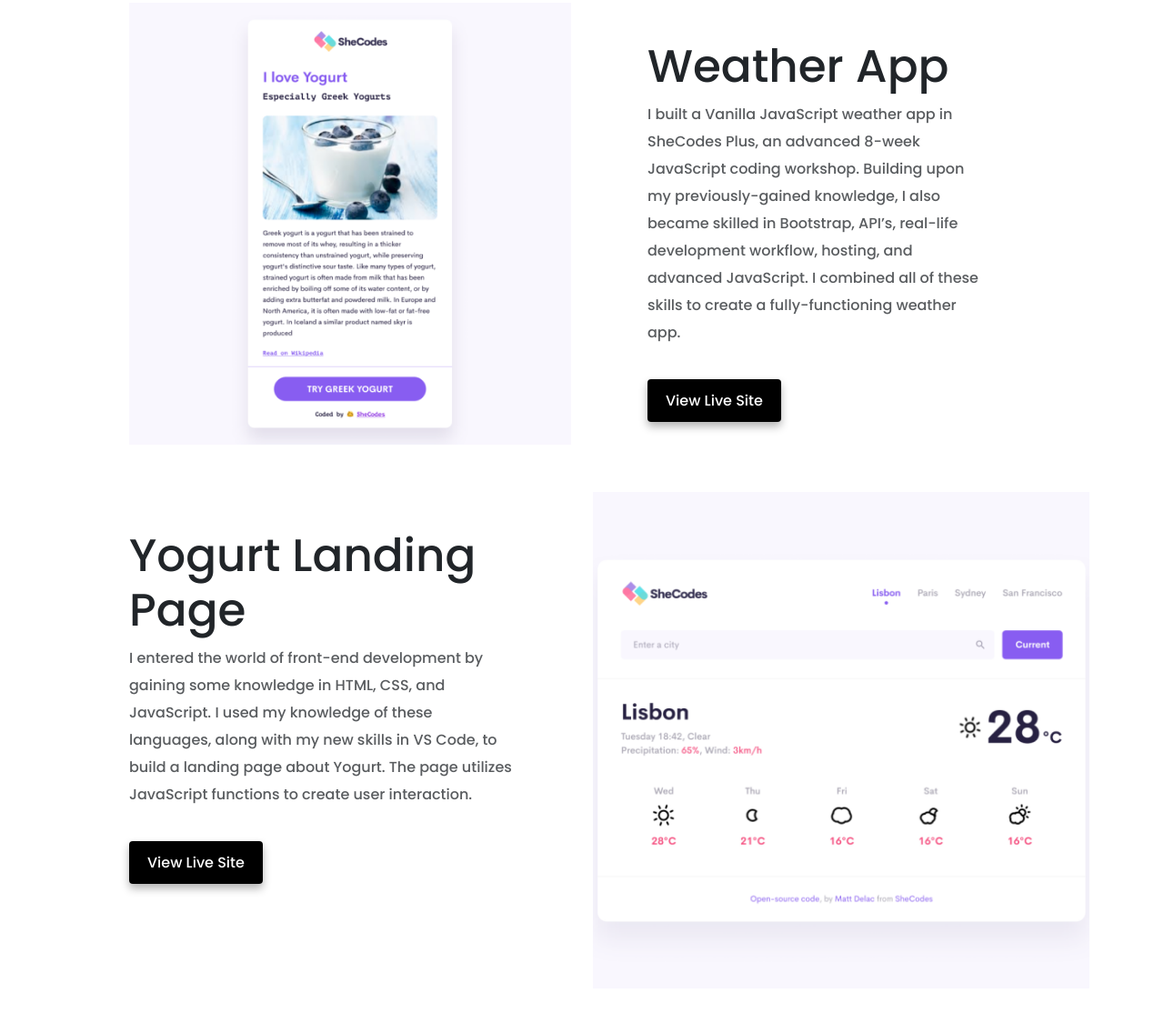
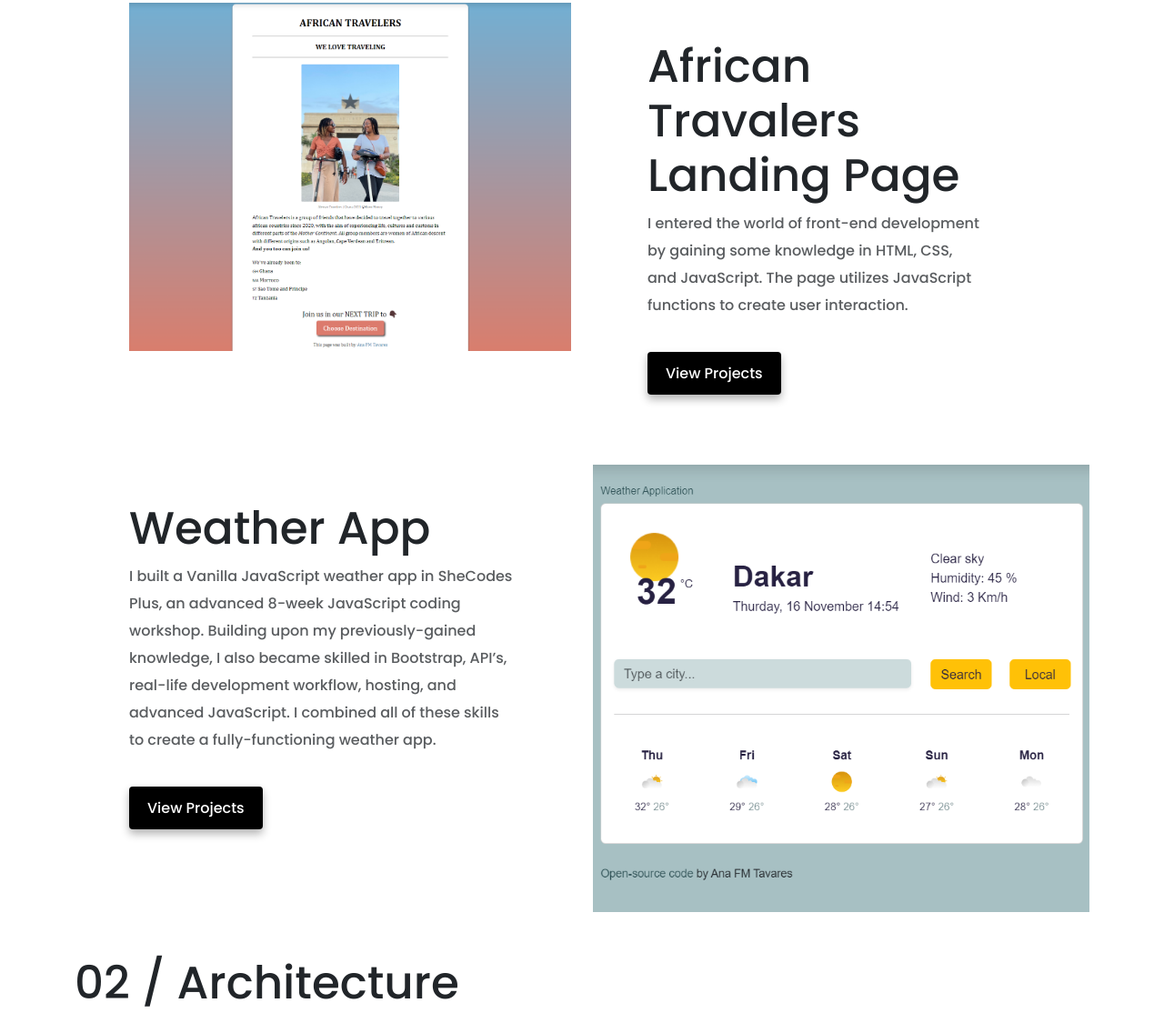
Before and after one commit to anafmt/Portfolio-project, a plain HTML site: page index.html in a window 1280 px wide. Shown: the part 1075-2189 px from the top of the page at 91% size. Drawn offline with nearby package versions, Linux system fonts and the light colour scheme.

Commit message:
Updated information

```diff
--- a/index.html
+++ b/index.html
@@ -80,18 +80,18 @@
       <div class="row m-5">
         <div class="col d-none d-lg-block">
           <img
-            src="images/WeatherApp_Thumbnail.png"
+            src="images/african_travelers.png"
             class="img-fluid"
             alt="Weather-app"
           />
         </div>
         <div class="col">
           <div class="project-description">
-            <h2 class="mb-2">Weather App</h2>
+            <h2 class="mb-2">African Travalers Landing Page</h2>
             <p class="mb-5 text-muted">
-              I built a Vanilla JavaScript weather app in SheCodes Plus, an advanced 8-week JavaScript coding workshop. Building upon my previously-gained knowledge, I also became skilled in Bootstrap, API’s, real-life development workflow, hosting, and advanced JavaScript. I combined all of these skills to create a fully-functioning weather app.
+              I entered the world of front-end development by gaining some knowledge in HTML, CSS, and JavaScript. The page utilizes JavaScript functions to create user interaction.
             </p>
-            <a href="/work.html" class="primary-link">View live site</a>
+            <a href="/work.html" class="primary-link">View projects</a>
           </div>
         </div>
       </div>
@@ -99,16 +99,15 @@
       <div class="row mb-5">
         <div class="col">
           <div class="project-description">
-            <h2 class="mb-2">Yogurt Landing Page</h2>
+            <h2 class="mb-2">Weather App</h2>
             <p class="mb-5 text-muted">
-              I entered the world of front-end development by gaining some knowledge in HTML, CSS, and JavaScript. I used my knowledge of these languages, along with my new skills in VS Code, to build a landing page about Yogurt. The page utilizes JavaScript functions to create user interaction.
-            </p>
-            <a href="/work.html" class="primary-link">View live site</a>
+              I built a Vanilla JavaScript weather app in SheCodes Plus, an advanced 8-week JavaScript coding workshop. Building upon my previously-gained knowledge, I also became skilled in Bootstrap, API’s, real-life development workflow, hosting, and advanced JavaScript. I combined all of these skills to create a fully-functioning weather app.            </p>
+            <a href="/work.html" class="primary-link">View projects</a>
           </div>
         </div>
         <div class="col d-none d-lg-block">
           <img
-            src="images/ReactWeatherApp_Thumbnail.png"
+            src="images/weather-app.png"
             class="img-fluid"
             alt="Weather-app"
           />
@@ -131,7 +130,7 @@
               The premise of the project was to think in terms of a
 practical sense of inhabiting a small apartment allowing natural light into the main living spaces through the enclosed balcony.
             </p>
-            <a href="#" class="primary-link">Download portfolio</a>
+            <a href="#" class="primary-link">Download Portfolio</a>
           </div>
         </div>
       </div>
@@ -159,7 +158,7 @@ practical sense of inhabiting a small apartment allowing natural light into the
             <i class="fa-brands fa-facebook"></i>
           </a>
       </div>
-      <p class="text-center mt-5">This project was coded by Ana Tavares, and it is <a href="https://github.com/anafmt/Portfolio-project" target="_blank">open-sourced</a> </p>
+      <p class="text-center mt-5">This project was coded by <a href="https://www.linkedin.com/in/ana-fm-tavares/" target="_blank">Ana Tavares</a>, and it is <a href="https://github.com/anafmt/Portfolio-project" target="_blank">open-sourced</a> </p>
       </footer>
     </div>
   </body>
```
Also changed, not shown: work.html (+5 -5 lines), images/ReactWeatherApp_m.png (added), images/african_travelers.png (added), images/dictionary.png, images/weather-app.png (added).
